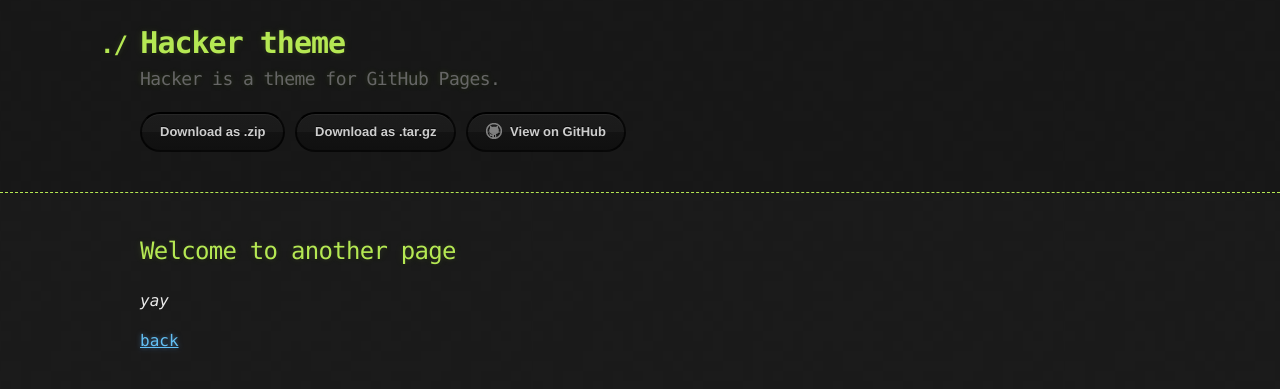
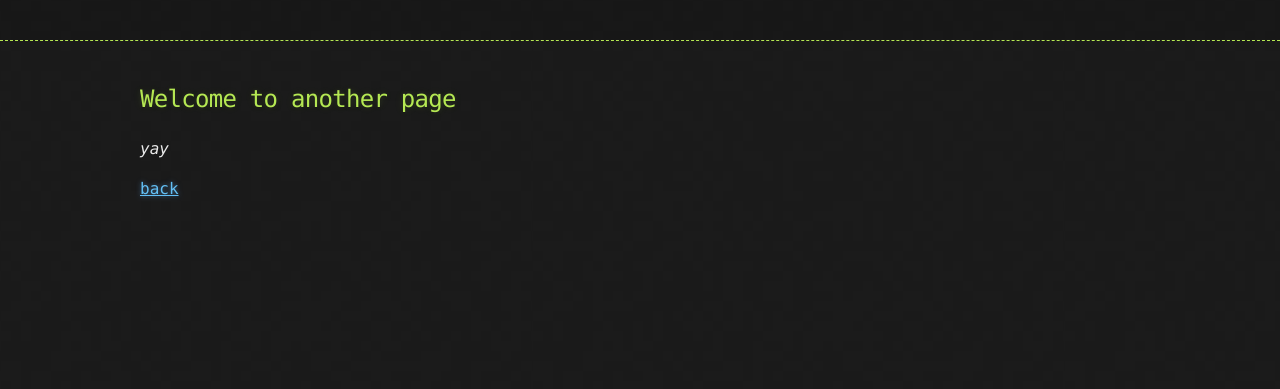
Before and after one commit to farouk/farouk.github.io, a Jekyll site: the page built from another-page.md, in a window 1280 px wide. Shown: the top 389 px of the page. Built offline with Jekyll 4.4.1, drawn with Linux system fonts in a browser that asks for light colours; our own code applies the rules of GitHub Pages for plain Markdown files.

Commit message:
Update default.html

```diff
--- a/_layouts/default.html
+++ b/_layouts/default.html
@@ -13,16 +13,6 @@
 
     <header>
       <div class="container">
-        <h1>{{ site.title | default: site.github.repository_name }}</h1>
-        <h2>{{ site.description | default: site.github.project_tagline }}</h2>
-
-        <section id="downloads">
-          {% if site.show_downloads %}
-            <a href="{{ site.github.zip_url }}" class="btn">Download as .zip</a>
-            <a href="{{ site.github.tar_url }}" class="btn">Download as .tar.gz</a>
-          {% endif %}
-          <a href="{{ site.github.repository_url }}" class="btn btn-github"><span class="icon"></span>View on GitHub</a>
-        </section>
       </div>
     </header>
 
@@ -32,15 +22,5 @@
       </section>
     </div>
 
-    {% if site.google_analytics %}
-      <script>
-        (function(i,s,o,g,r,a,m){i['GoogleAnalyticsObject']=r;i[r]=i[r]||function(){
-        (i[r].q=i[r].q||[]).push(arguments)},i[r].l=1*new Date();a=s.createElement(o),
-        m=s.getElementsByTagName(o)[0];a.async=1;a.src=g;m.parentNode.insertBefore(a,m)
-        })(window,document,'script','//www.google-analytics.com/analytics.js','ga');
-        ga('create', '{{ site.google_analytics }}', 'auto');
-        ga('send', 'pageview');
-      </script>
-    {% endif %}
   </body>
 </html>
```
